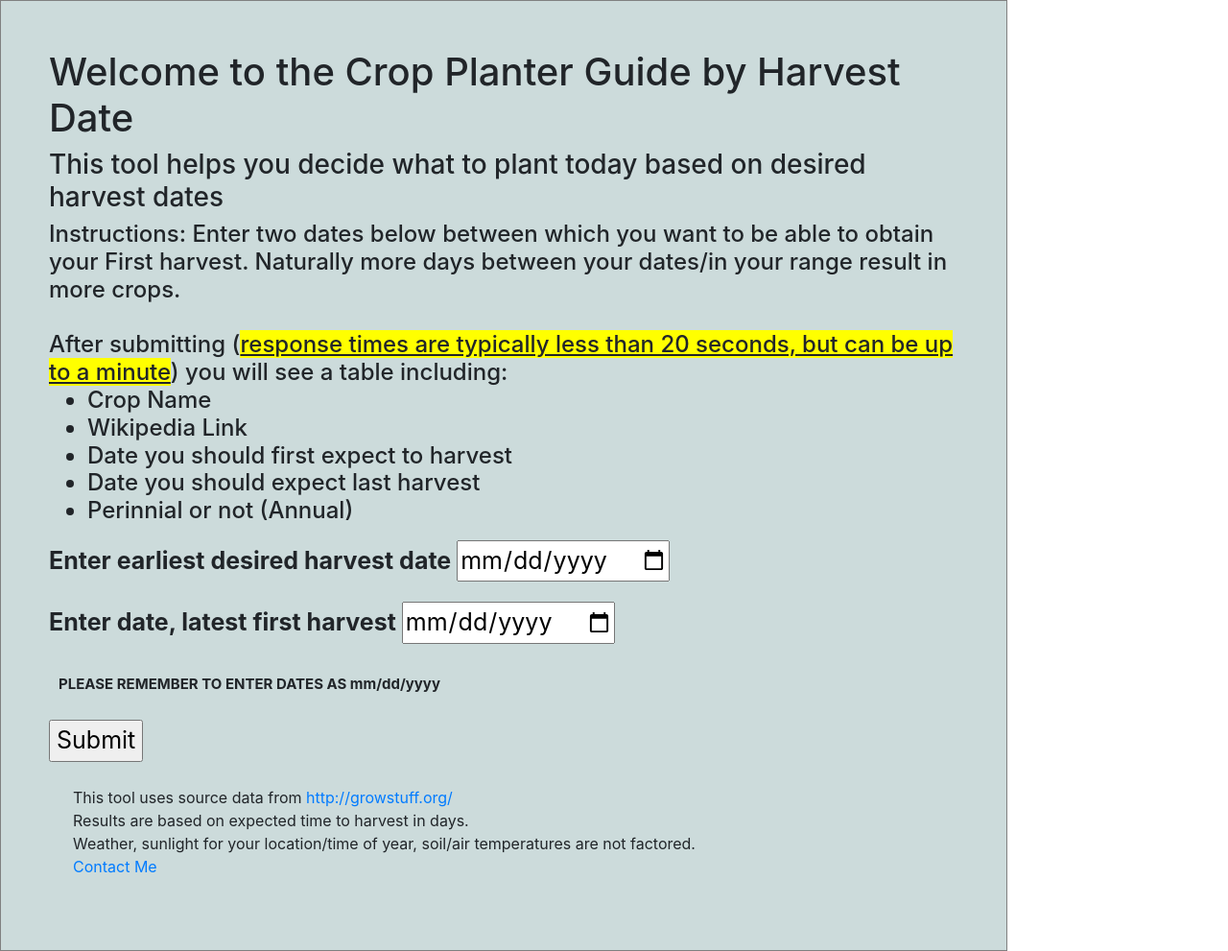
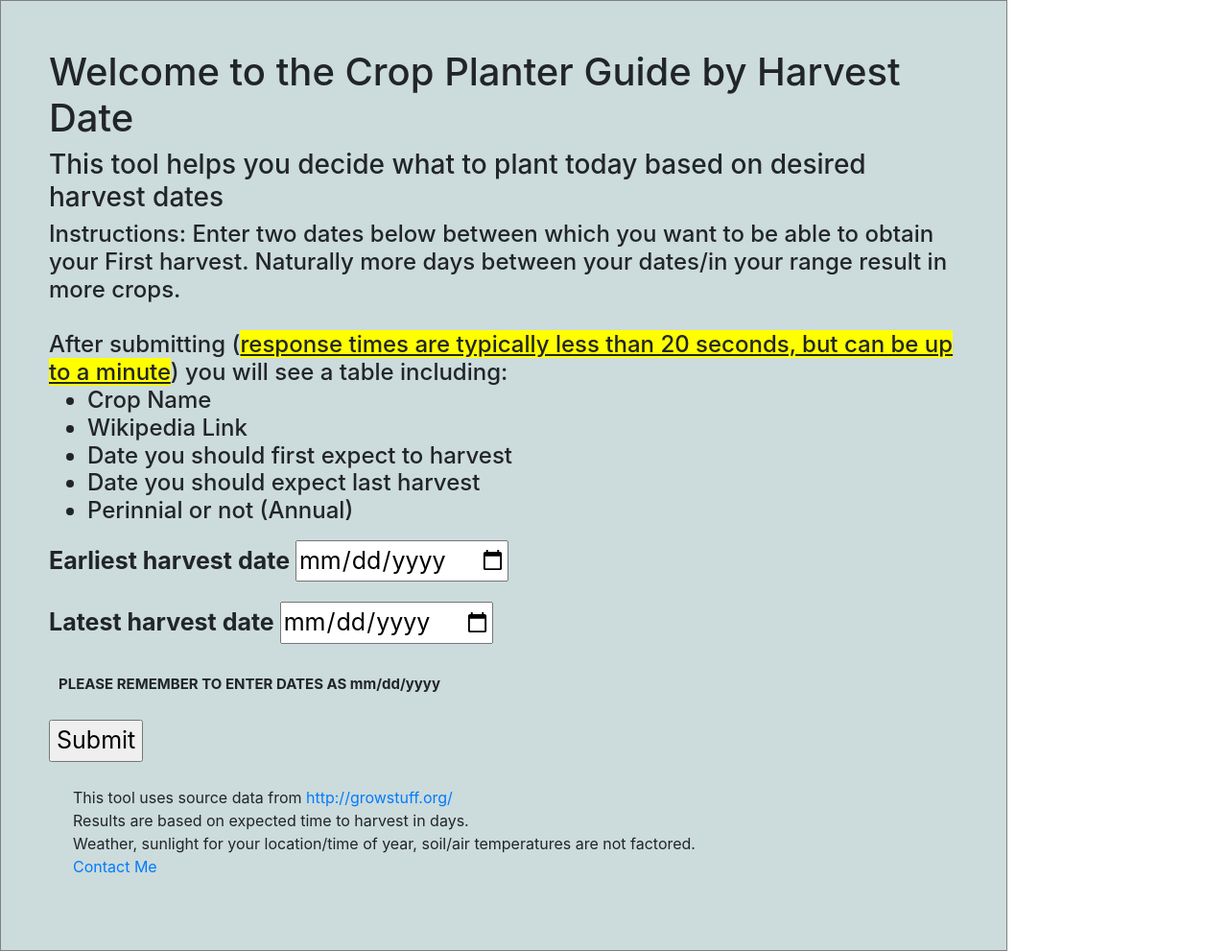
Before and after one commit to kent-hervey/CropPlantingByDate, a Flask app: page /plancrop in a window 1280 px wide. Shown: the whole page at 96% size. Run offline with Flask 2, Linux system fonts and the light colour scheme; parts of the project's set-up code (start-up, migrations or seed data) failed here and were passed over; some libraries are stand-ins or nearby versions.

Commit message:
field labels streamlined

```diff
--- a/templates/start.html
+++ b/templates/start.html
@@ -77,11 +77,11 @@
                 <form action="/plancrop/success" method="POST">
 
                     <p>
-                        <label for='returnedBeginDate'>Enter earliest desired harvest date</label>
+                        <label for='returnedBeginDate'>Earliest harvest date</label>
                         <input type='date' id='returnedBeginDate' name='returnedBeginDate' value="" min='1899-01-01' max='2200-13-13' required>
                     </p>
                     <p>
-                        <label for='returnedEndDate'>Enter date, latest first harvest</label>
+                        <label for='returnedEndDate'>Latest harvest date</label>
                         <input type='date' id='returnedEndDate' name='returnedEndDate' value="" min='1899-01-01' max='2200-13-13' required>
                     </p>
                     <p class='warningmmyydd'>PLEASE REMEMBER TO ENTER DATES AS mm/dd/yyyy</p>
```
